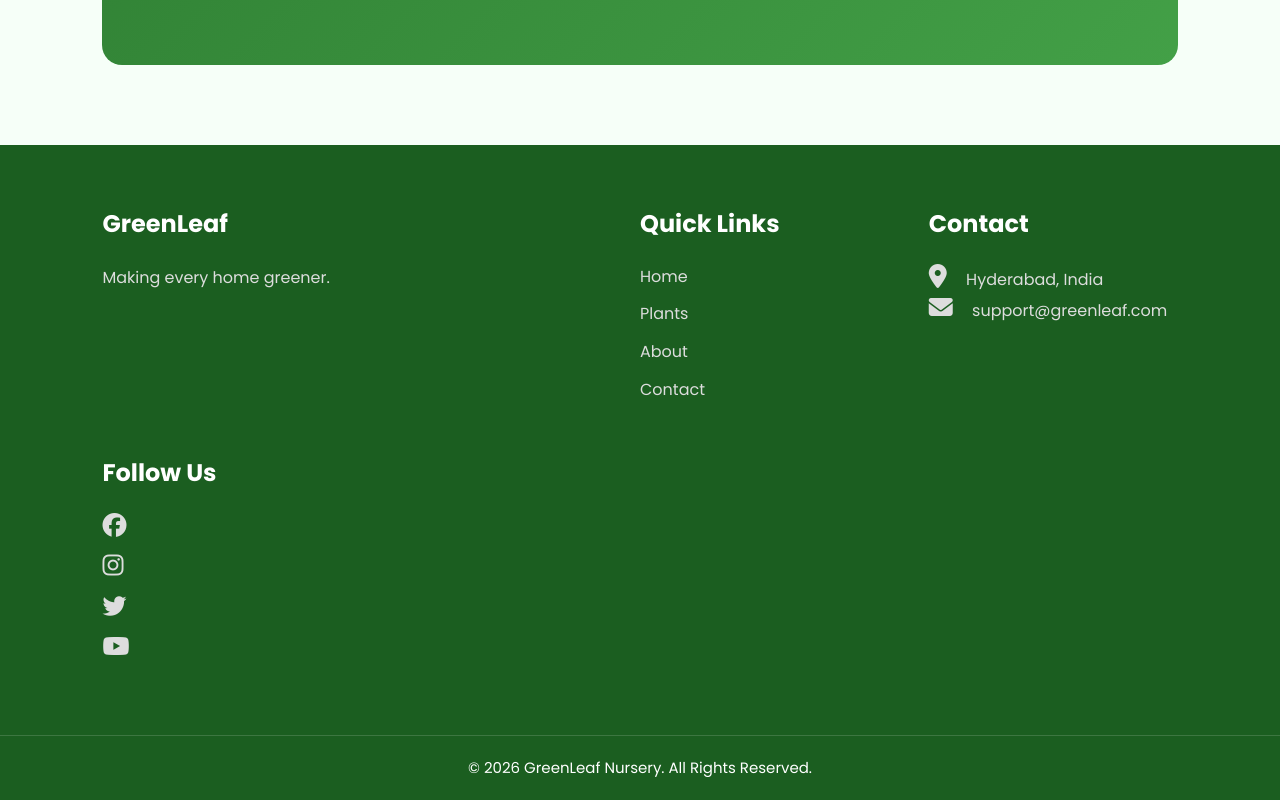
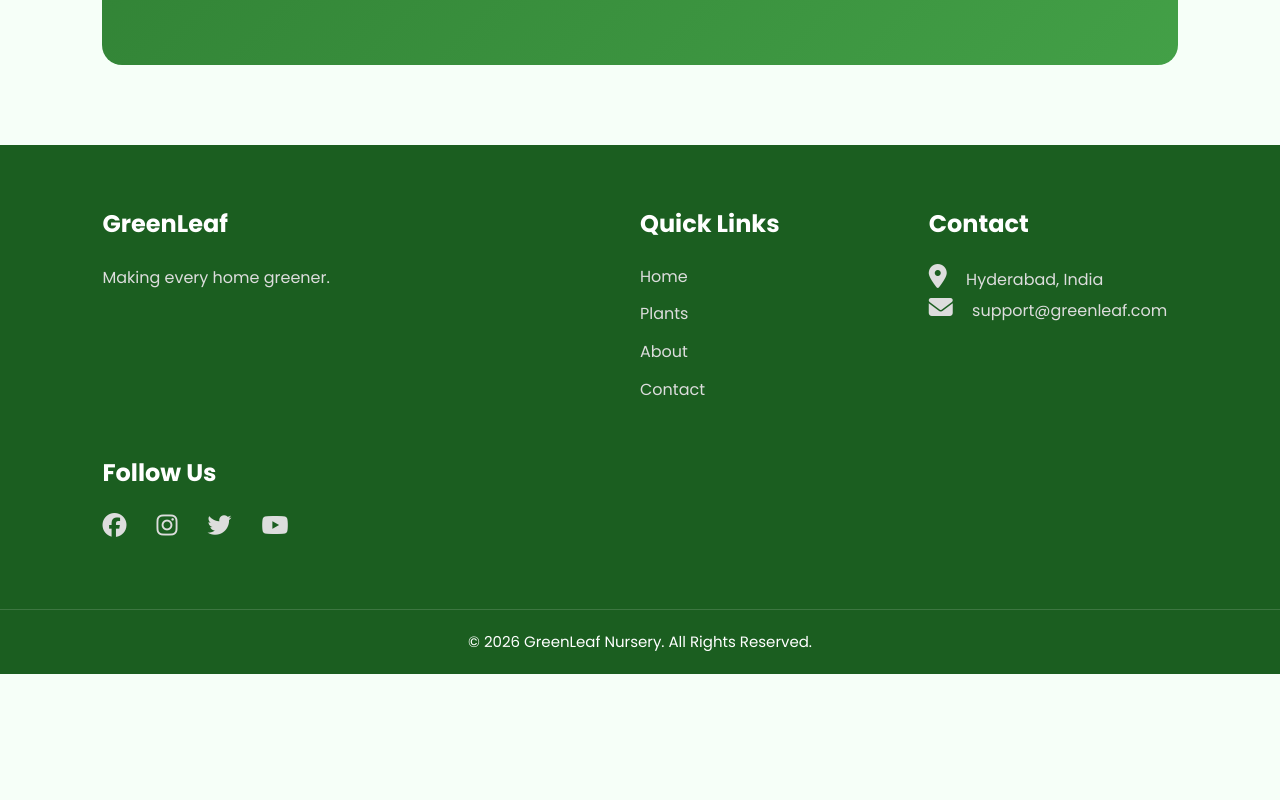
Before and after one commit to Supriya957/greenleaf-responsive-nursery-website, a plain HTML site: page index.html in a window 1280 px wide. Shown: the part 3539-4339 px from the top of the page. After the commit the page ends 4213 px from the top, so only its background shows below. Drawn offline with Linux system fonts and the light colour scheme.

Commit message:
Initial commit of GreenLeaf nursery website

```diff
--- a/css/style.css
+++ b/css/style.css
@@ -748,3 +748,20 @@ color:#555;
     background:#1b5e20;
 
 }
+
+.social-links {
+    display: flex;
+    align-items: center;
+    flex-wrap: wrap;
+    gap: 15px;
+}
+
+.social-links h3 {
+    width: 100%;
+    margin-bottom: 5px;
+}
+
+.social-links a {
+    display: inline-flex;
+    font-size: 22px;
+}
--- a/index.html
+++ b/index.html
@@ -241,7 +241,7 @@
                 </p>
             </div>
 
-            <div>
+            <div class="social-links">
     <h3>Follow Us</h3>
 
     <a href="https://www.facebook.com/" aria-label="Facebook">
```
Lines whose indentation alone changed are shown as unchanged.
